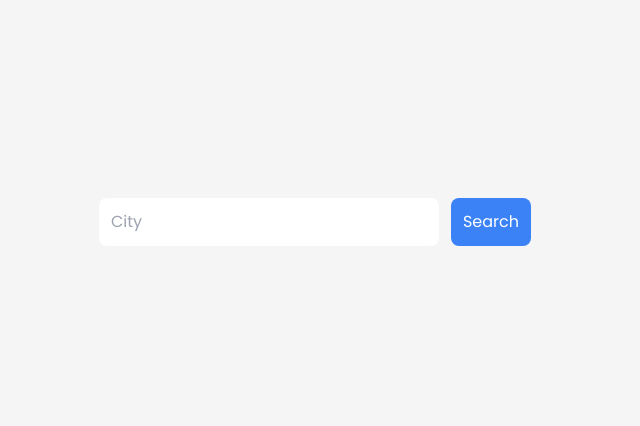
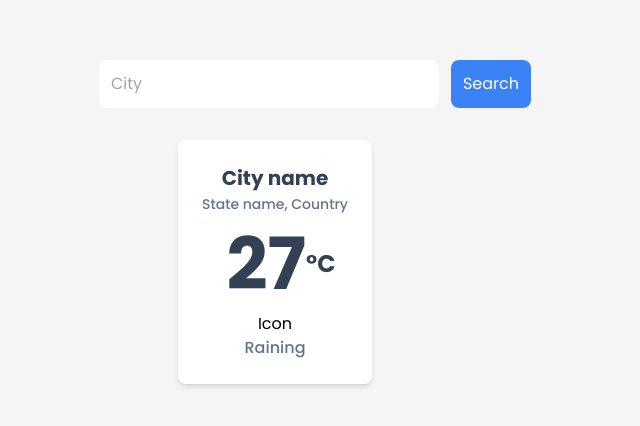
Before and after one commit to angelalvess/weather-app-react, a React (Vite) app: page / in a window 1280 px wide. Shown: the part 178-604 px from the top of the page, without its empty margins (325-965 px from the left). Built offline with nearby package versions, Linux system fonts and the light colour scheme.

Commit message:
Card component added

```diff
--- /dev/null
+++ b/src/components/Card/Card.jsx
@@ -0,0 +1,29 @@
+// eslint-disable-next-line no-unused-vars
+import React from 'react';
+
+function Card() {
+  return (
+    <div className="bg-white p-6 mt-8 rounded-lg shadow-md mr-20">
+      <div className="text-center">
+        <span className="block text-xl font-bold text-slate-700 ">
+          City name
+        </span>
+        <span className="text-slate-500 text-sm font-medium">
+          State name, Country
+        </span>
+      </div>
+
+      <div className="flex justify-center items-center ml-3 mt-3 mb-3">
+        <span className="text-7xl font-bold text-slate-700">27</span>
+        <span className="text-2xl text-slate-700 font-bold">°C</span>
+      </div>
+
+      <div className="text-center ">
+        <span className="block">Icon</span>
+        <span className="text-slate-500 font-medium">Raining</span>
+      </div>
+    </div>
+  );
+}
+
+export default Card;
--- a/src/components/Form/Form.jsx
+++ b/src/components/Form/Form.jsx
@@ -1,12 +1,13 @@
 // eslint-disable-next-line no-unused-vars
 import React from 'react';
+import Card from '../Card/Card';
 
 function Form() {
   return (
-    <div className="flex w-full h-screen items-center justify-center">
+    <div className="flex flex-col w-full h-screen   items-center justify-center">
       <form>
         <input
-          className="p-3 rounded-lg outline-none"
+          className="p-3 rounded-lg outline-none min-w-80"
           type="text"
           placeholder="City"
         />
@@ -17,6 +18,8 @@ function Form() {
           Search
         </button>
       </form>
+
+      <Card />
     </div>
   );
 }
```
